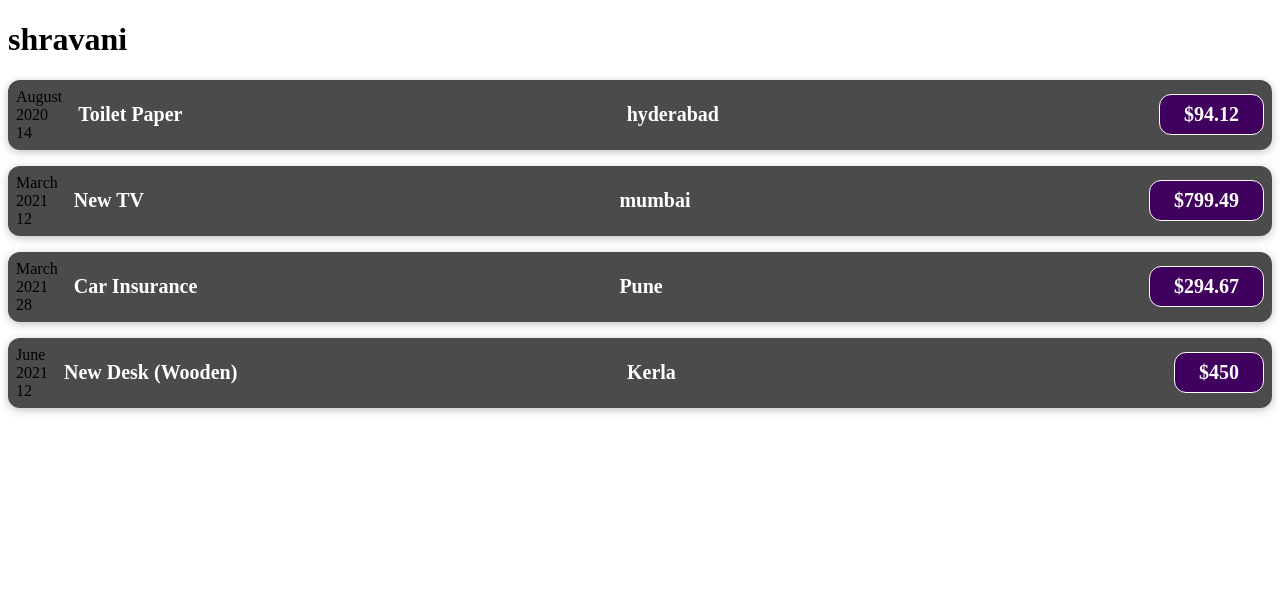
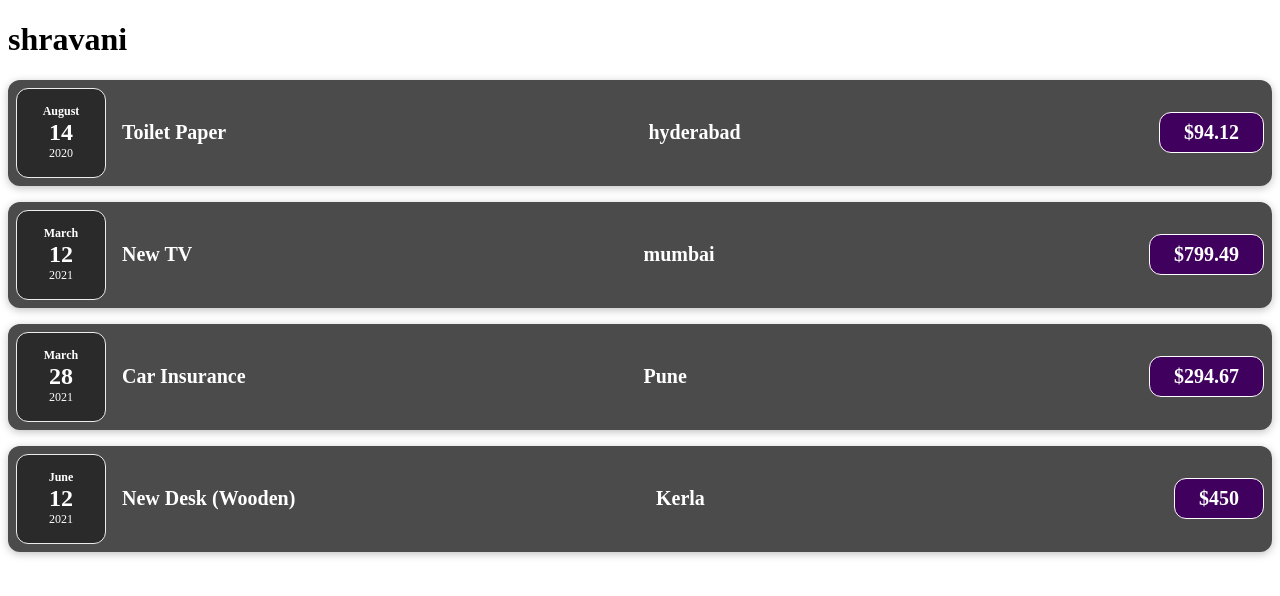
Before and after one commit to ShravaniBoga/react-module1, a React (Vite) app: page / in a window 1280 px wide. Shown: the top 596 px of the page. Built offline with nearby package versions, Linux system fonts and the light colour scheme.

Commit message:
task10-module-1

```diff
--- /dev/null
+++ b/src/components/ExpenseDate.css
@@ -0,0 +1,26 @@
+.expense-date {
+  display: flex;
+  flex-direction: column;
+  width: 5.5rem;
+  height: 5.5rem;
+  border: 1px solid #ececec;
+  background-color: #2a2a2a;
+  color: white;
+  border-radius: 12px;
+  align-items: center;
+  justify-content: center;
+}
+
+.expense-date__month {
+  font-size: 0.75rem;
+  font-weight: bold;
+}
+
+.expense-date__year {
+  font-size: 0.75rem;
+}
+
+.expense-date__day {
+  font-size: 1.5rem;
+  font-weight: bold;
+}
--- /dev/null
+++ b/src/components/ExpenseDate.jsx
@@ -0,0 +1,17 @@
+import "./ExpenseDate.css";
+
+function ExpenseDate(props) {
+  const month = props.date.toLocaleString("en-US", { month: "long" });
+  const day = props.date.toLocaleString("en-Us", { day: "2-digit" });
+  const year = props.date.getFullYear();
+
+  return (
+    <div className="expense-date">
+      <div className="expense-date__month">{month}</div>
+      <div className="expense-date__day">{day}</div>
+      <div className="expense-date__year">{year}</div>
+    </div>
+  );
+}
+
+export default ExpenseDate;
--- /dev/null
+++ b/src/components/ExpenseDetails.jsx
@@ -0,0 +1,13 @@
+import "./ExpenseItem.css";
+
+function ExpenseDetails(props) {
+  return (
+    <div className="expense-item__description">
+      <h2>{props.title}</h2>
+      <h2>{props.location}</h2>
+      <div className="expense-item__price">${props.amount}</div>
+    </div>
+  );
+}
+
+export default ExpenseDetails;
--- a/src/components/ExpenseItem.jsx
+++ b/src/components/ExpenseItem.jsx
@@ -1,24 +1,15 @@
-import { Component } from "react";
-import "./ExpenseItem.css";
+import ExpenseDetails from "./ExpenseDetails";
+import ExpenseDate from "./ExpenseDate";
 
 function ExpenseItem(props) {
-  console.log(props, "varun");
-  const month = props.item.date.toLocaleString("en-US", { month: "long" });
-  const day = props.item.date.toLocaleString("en-Us", { day: "2-digit" });
-  const year = props.item.date.getFullYear();
   return (
     <div className="expense-item">
-      <div>
-        <div>{month}</div>
-        <div>{year}</div>
-        <div>{day}</div>
-      </div>
-
-      <div className="expense-item__description">
-        <h2>{props.item.title}</h2>
-        <h2>{props.item.LocationOfExpenditure}</h2>
-        <div className="expense-item__price">${props.item.amount}</div>
-      </div>
+      <ExpenseDate date={props.item.date}></ExpenseDate>
+      <ExpenseDetails
+        amount={props.item.amount}
+        title={props.item.title}
+        location={props.item.LocationOfExpenditure}
+      />
     </div>
   );
 }
```
